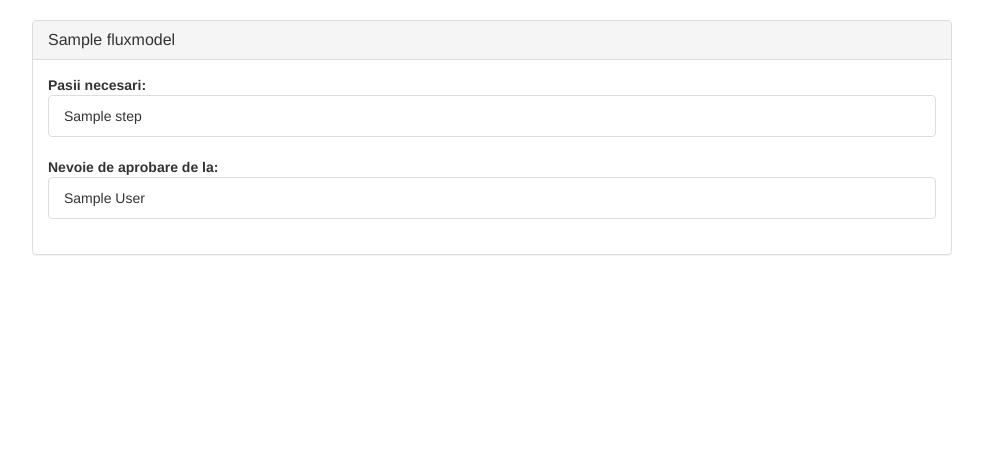
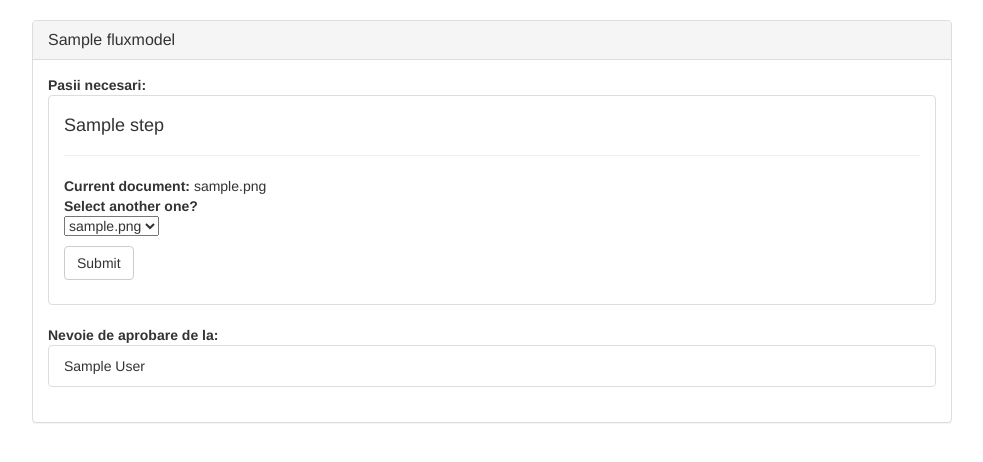
Before and after one commit to danielacraciun/proiect-colectiv, a Django app: a page that uses file_management/documents/templates/flux_detail.html in a window 1280 px wide. Shown: the part 52-514 px from the top of the page, without its empty margins (53-1036 px from the left). Run offline with Django 3.2, Linux system fonts and the light colour scheme; a user stored in the database is signed in; tables that the repository leaves empty hold one stand-in row (values such as "Sample post"); some libraries are stand-ins or nearby versions.

Commit message:
Initial tasks set up

```diff
--- a/file_management/documents/forms.py
+++ b/file_management/documents/forms.py
@@ -1,7 +1,13 @@
 from django import forms
+
+from documents.models import Document
 
 
 class DocumentForm(forms.Form):
     docfile = forms.FileField(label='Select a file')
     abstract = forms.CharField(max_length=100)
     keywords = forms.CharField(max_length=100, help_text='Separated by spaces.')
+
+class DocChoice(forms.Form):
+    doc_choice = forms.ChoiceField(choices=Document.objects.values_list('id', 'filename'))
+    orig_id = forms.IntegerField()
--- a/file_management/documents/templates/flux_detail.html
+++ b/file_management/documents/templates/flux_detail.html
@@ -10,7 +10,20 @@
 
             <ul class="list-group">
                 {% for step in obj.steps.all %}
-                    <li class="list-group-item">{{ step.name }}</li>
+                    <li class="list-group-item">
+                        <h4>{{ step.name }} <br /></h4>
+                        <hr />
+                        <strong>Current document:</strong>
+                        {{ step.document.filename }} <br />
+                        <strong>Select another one?</strong> <br />
+                      <form action="{% url 'flux_detail' pk=obj.id %}" method="post" enctype="multipart/form-data" class="form-horizontal" role = "form">
+                          {% csrf_token %}
+                          <p>{{ form.doc_choice }}
+                          <input type="hidden" name="orig" value="{{step.id}}">
+                          </p>
+                          <button type="submit" class="btn btn-default">Submit</button>
+                        </form>
+                    </li>
                 {% endfor %}
             </ul>
             <strong>Nevoie de aprobare de la:</strong> <br />
--- a/file_management/documents/urls.py
+++ b/file_management/documents/urls.py
@@ -12,5 +12,5 @@ urlpatterns = [
     url(r'^(?P<pk>\d+)/download', ObjectDownloadView.as_view(
         model=models.Document, file_field='docfile'), name='download'),
     url(r'^(?P<pk>\d+)/make_final', views.make_final, name='make_final'),
-    url(r'^view_flux/(?P<pk>\d+)/', views.FluxDetailView.as_view(), name='flux_detail'),
+    url(r'^view_flux/(?P<pk>\d+)/', views.flux_detail, name='flux_detail'),
 ]
--- a/file_management/documents/views.py
+++ b/file_management/documents/views.py
@@ -5,12 +5,15 @@ from django.core.urlresolvers import reverse, reverse_lazy
 from django.http import HttpResponseRedirect
 from django.shortcuts import render
 from django.views.generic import TemplateView, DetailView, DeleteView, ListView
-from documents.forms import DocumentForm
+from django.views.generic.edit import FormMixin, ProcessFormView
+from documents.forms import DocumentForm, DocChoice
 from documents.models import Document, FluxInstance
 from documents.utils import check_integrity
 
 
 # to do: add management commnd that deletes docs after 30 days
+from documents.models import Step
+
 
 def workspace(request):
     # Handle file upload
@@ -87,14 +90,26 @@ class InitiatedTasks(TemplateView):
         context['object_list'] = FluxInstance.objects.filter(initiated_by=self.request.user)
         return context
 
-class FluxDetailView(DetailView):
-    template_name = 'flux_detail.html'
-    model = FluxInstance
 
-    def get_context_data(self, **kwargs):
-        context = super(FluxDetailView, self).get_context_data()
-        context['obj'] = FluxInstance.objects.filter(pk=self.kwargs.get(self.pk_url_kwarg)).first()
-        return context
+def flux_detail(request, pk):
+    # Handle file upload
+    if request.method == 'POST':
+        form = DocChoice(request.POST, request.FILES)
+        new_doc_id = request.POST['doc_choice']
+        step_id = request.POST['orig']
+        s = Step.objects.get(id=step_id)
+        s.document = Document.objects.get(id=new_doc_id)
+        s.save()
+        return HttpResponseRedirect(reverse('flux_detail', kwargs={'pk': pk}))
+    else:
+        form = DocChoice()  # A empty, unbound form
+    return render(
+        request,
+        'flux_detail.html',
+        {'obj': FluxInstance.objects.filter(pk=pk).first(),
+         'docs': Document.objects.filter(author=request.user),
+         'form': form}
+    )
 
 class CurrentTasks(TemplateView):
     # requiring action fluxes
```
